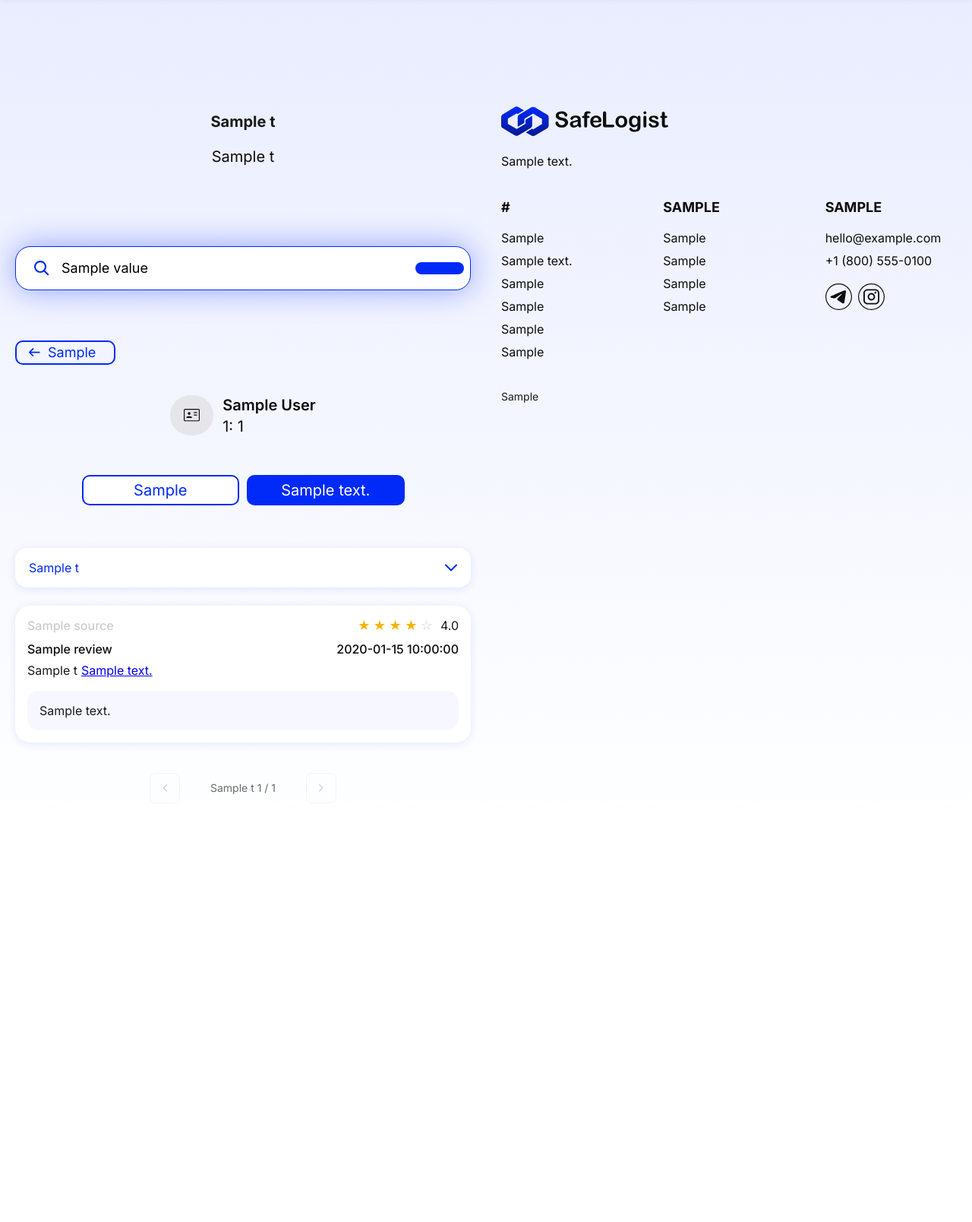
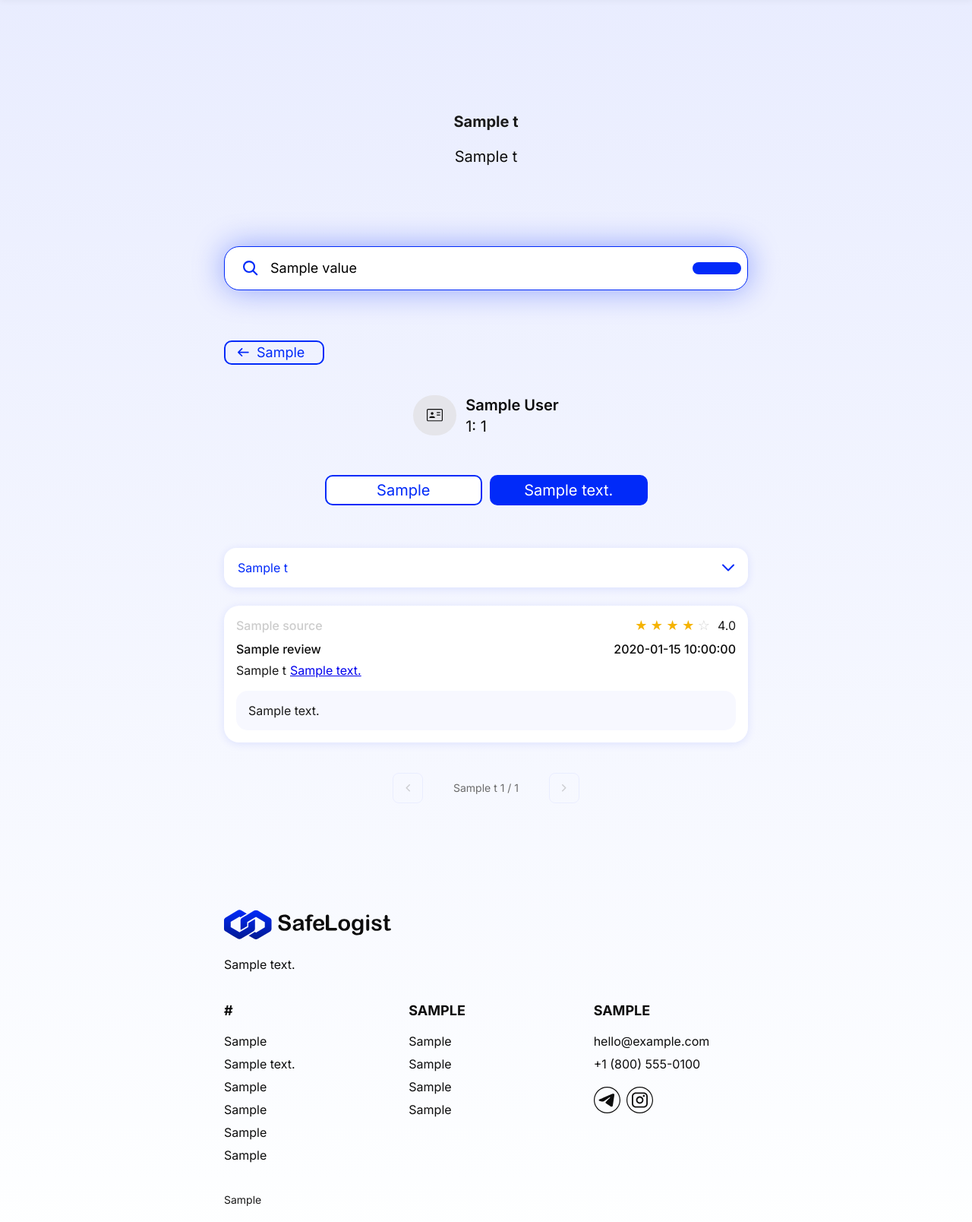
Before and after one commit to AAAlex2001/safelogist, a Python web app: template backend/templates/company_reviews.html in a window 1280 px wide. Shown: the part 64-1672 px from the top of the page at 76% size. Before the commit the page ends 1121 px from the top, so only its background shows below. Run offline with Jinja, Linux system fonts and the light colour scheme; the template is opened without the code that fills it: most values are stand-ins (such as "Sample title", 1, 10 or a date in 2020).

Commit message:
правка

```diff
--- a/backend/static/css/company.css
+++ b/backend/static/css/company.css
@@ -57,9 +57,6 @@
 body {
     background: linear-gradient(180deg, rgba(1, 42, 249, 0.09) 0%, rgba(222, 246, 255, 0.039) 100%);
     color: #1a1a1a;
-    min-height: 100vh;
-    display: flex;
-    justify-content: center;
 }
 
 .company-page {
```
